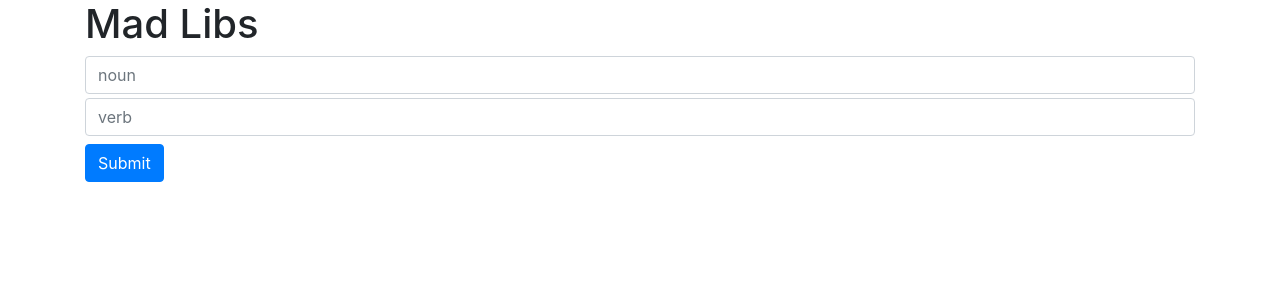
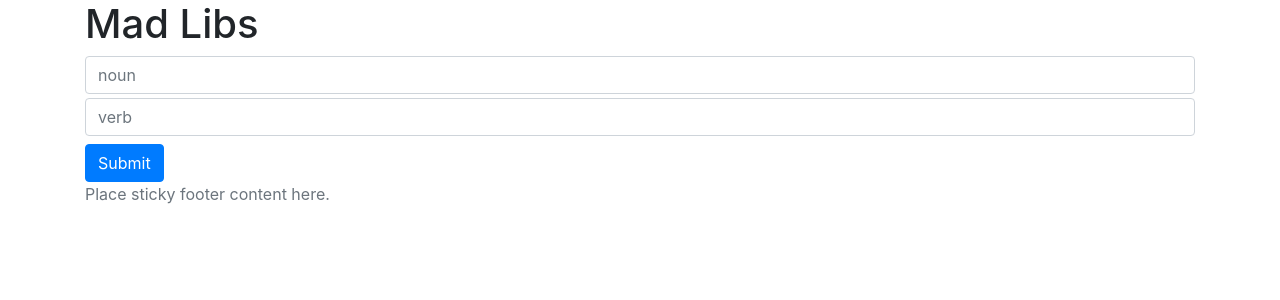
Before and after one commit to kenirwin/mad-libs, a Jekyll site: the page built from sample.html, in a window 1280 px wide. Shown: the top 300 px of the page. Built offline with Jekyll 4.4.1, drawn with Linux system fonts in a browser that asks for light colours.

Commit message:
footer test

```diff
--- a/_layouts/default.html
+++ b/_layouts/default.html
@@ -7,12 +7,20 @@
     <link rel="stylesheet" type="text/css" href="./css/style.css">
 </head>
 <body>
+    <main>
         <h1 class="container">Mad Libs</h1>
         <form action="#" id="main-form" class="container"></form>
         <div id="mad-lib" class="container">
             <h2>{{page.title}}</h2>
             {{ content }}
         </form>
+    </main>
+
+    <footer class="footer">
+        <div class="container">
+          <span class="text-muted">Place sticky footer content here.</span>
+        </div>
+      </footer>
 
 <!-- CSS only -->
 <link rel="stylesheet" href="https://stackpath.bootstrapcdn.com/bootstrap/4.5.0/css/bootstrap.min.css" integrity="sha384-9aIt2nRpC12Uk9gS9baDl411NQApFmC26EwAOH8WgZl5MYYxFfc+NcPb1dKGj7Sk" crossorigin="anonymous">
```
Lines whose indentation alone changed are shown as unchanged.
